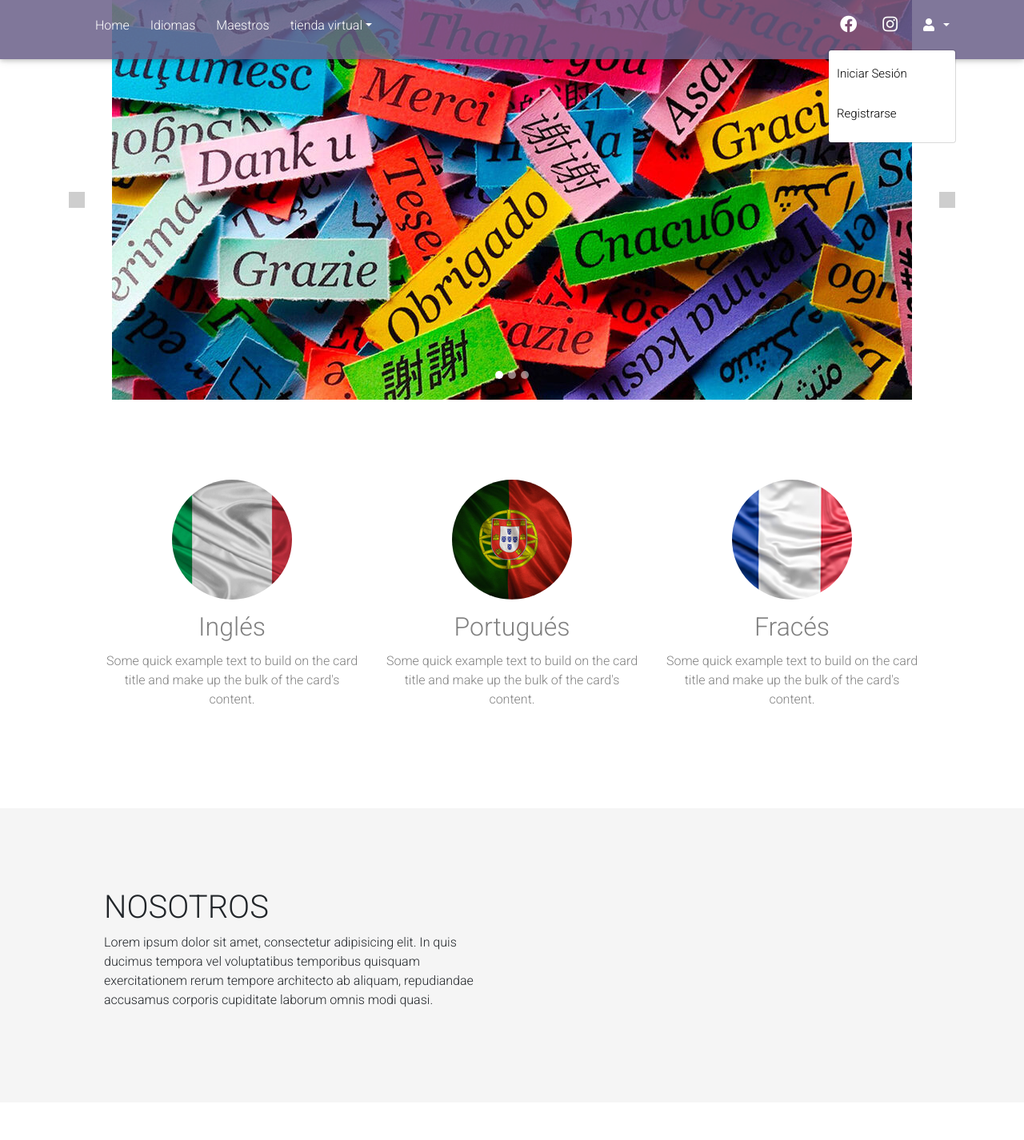
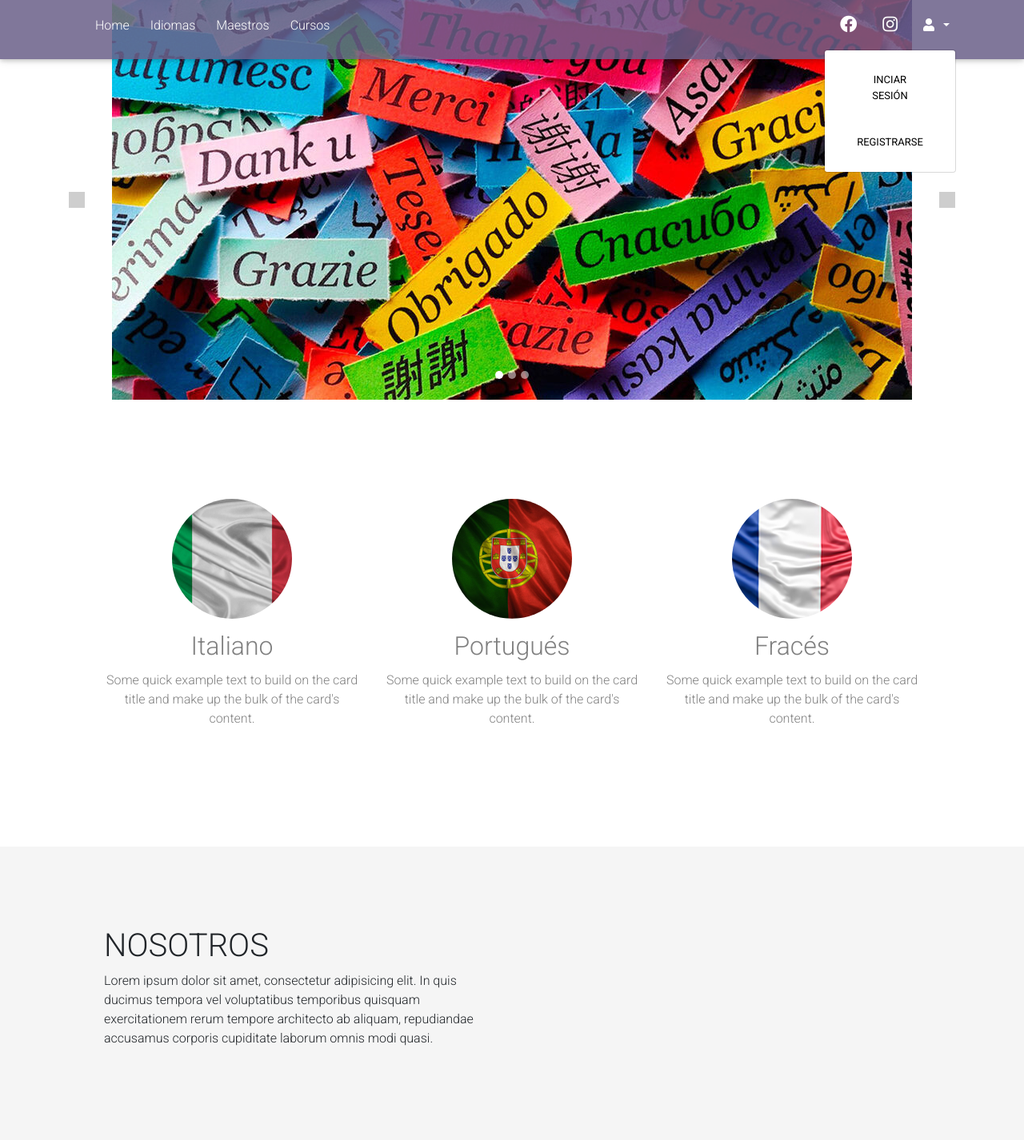
Before and after one commit to Cospina98/Train-your-brain, a PHP site: page / in a window 1280 px wide, after a click that opens the changed part. Shown: the top 1426 px of the page at 80% size. Run offline with PHP 8.4, Linux system fonts and the light colour scheme; some libraries are stand-ins or nearby versions; grey boxes are pictures that could not be loaded.

Commit message:
Se agrega el registro y el inicio de sesión

```diff
--- a/index.php
+++ b/index.php
@@ -41,11 +41,8 @@
           <li class="nav-item">
             <a class="nav-link" href="#maestros">Maestros</a>
           </li>
-          <li class="nav-item dropdown">
-            <a class="nav-link dropdown-toggle" id="desplegabletienda" role="button" data-toggle="dropdown" aria-haspopup="true" aria-expanded="false">tienda virtual</a>
-            <div class="dropdown-menu" aria-labelledby="desplegabletienda">
-              <a class="dropdown-item" href="carrito.html" target="_blank">Carrito</a>
-            </div>
+          <li class="nav-item">
+            <a class="nav-link" href="cursos.html" target="_blank">Cursos</a>
           </li>
         </ul>
 
@@ -65,8 +62,9 @@
               <i class="fas fa-user"></i>
             </a>
             <div class="dropdown-menu dropdown-menu-right dropdown-default" aria-labelledby="navbarDropdownMenuLink-333">
-              <a class="dropdown-item" href="#">Iniciar Sesión</a>
-              <a class="dropdown-item" href="#">Registrarse</a>
+              <button type="button" class="btn btn-link" data-toggle="modal" data-target="#exampleModal">
+                Inciar sesión</button>
+              <button type="button" class="btn btn-link" data-toggle="modal" data-target="#exampleModal1">Registrarse</button>
             </div>
           </li>
         </ul>
@@ -75,9 +73,105 @@
   </nav>
 
 
+
+  <div class="modal fade" id="exampleModal" tabindex="-1" aria-labelledby="exampleModalLabel" aria-hidden="true">
+    <div class="modal-dialog">
+      <div class="modal-content">
+        <div class="modal-header">
+          <button type="button" class="close" data-dismiss="modal" aria-label="Close">
+            <span aria-hidden="true">&times;</span>
+          </button>
+        </div>
+        <div class="modal-body">
+          <form class="text-center border border-light p-5" action="#!">
+
+            <p class="h4 mb-4">Sign in</p>
+
+            <input type="email" id="defaultLoginFormEmail" class="form-control mb-4" placeholder="E-mail">
+
+            <input type="password" id="defaultLoginFormPassword" class="form-control mb-4" placeholder="Password">
+
+            <div class="d-flex justify-content-around">
+              <div>
+                <div class="custom-control custom-checkbox">
+                  <input type="checkbox" class="custom-control-input" id="defaultLoginFormRemember">
+                  <label class="custom-control-label" for="defaultLoginFormRemember">Remember me</label>
+                </div>
+              </div>
+              <div>
+                <a href="">Forgot password?</a>
+              </div>
+            </div>
+
+            <button class="btn btn-info btn-block my-4 btn-secondary" type="submit">Sign in</button>
+
+            <p>Not a member?
+              <a href="">Register</a>
+            </p>
+
+          </form>
+        </div>
+
+      </div>
+    </div>
+  </div>
+
+
+
+  <div class="modal fade" id="exampleModal1" tabindex="-1" aria-labelledby="exampleModalLabel1" aria-hidden="true">
+    <div class="modal-dialog">
+      <div class="modal-content">
+        <div class="modal-header">
+          <button type="button" class="close" data-dismiss="modal" aria-label="Close">
+            <span aria-hidden="true">&times;</span>
+          </button>
+        </div>
+        <div class="modal-body">
+          <form class="text-center border border-light p-5" action="#!">
+
+            <p class="h4 mb-4">Sign up</p>
+
+            <div class="form-row mb-4">
+              <div class="col">
+                <input type="text" id="defaultRegisterFormFirstName" class="form-control" placeholder="First name">
+              </div>
+              <div class="col">
+                <input type="text" id="defaultRegisterFormLastName" class="form-control" placeholder="Last name">
+              </div>
+            </div>
+
+            <input type="email" id="defaultRegisterFormEmail" class="form-control mb-4" placeholder="E-mail">
+
+            <input type="password" id="defaultRegisterFormPassword" class="form-control" placeholder="Password" aria-describedby="defaultRegisterFormPasswordHelpBlock">
+            <small id="defaultRegisterFormPasswordHelpBlock" class="form-text text-muted mb-4">
+              At least 8 characters and 1 digit
+            </small>
+
+            <input type="password" id="defaultRegisterFormPassword" class="form-control" placeholder="Password" aria-describedby="defaultRegisterFormPasswordHelpBlock">
+            <small id="defaultRegisterFormPasswordHelpBlock" class="form-text text-muted mb-4">
+              At least 8 characters and 1 digit
+            </small>
+            <input type="text" id="defaultRegisterPhonePassword" class="form-control" placeholder="Phone number" aria-describedby="defaultRegisterFormPhoneHelpBlock">
+            <small id="defaultRegisterFormPhoneHelpBlock" class="form-text text-muted mb-4">
+              Optional - for two step authentication
+            </small>
+
+
+            <button class="btn btn-info my-4 btn-block btn-secondary" type="submit">Sign in</button>
+
+
+            <hr>
+
+
+          </form>
+        </div>
+
+      </div>
+    </div>
+  </div>
+
   <!-- CARRUSEL -->
-  <!--
-<center><div class="container-sm"> -->
+
   <div id="carouselExampleIndicators" class="carousel slide carousel-fade" data-ride="carousel">
     <ol class="carousel-indicators">
       <li data-target="#carouselExampleIndicators" data-slide-to="0" class="active"></li>
@@ -105,19 +199,15 @@
     </a>
   </div>
 
-  <!-- </div>
-</center> -->
-
-
   <!-- CARRUSEL MULTIPLE DE SERVICIOS -->
 
 
 
-  <div class="container" id="idiomas">
+  <div class="container py-4" id="idiomas">
     <div class="row">
       <div class="col-lg-4 ">
         <a href="" target="_blank"><img class="card-img-top rounded-circle example hoverable" src="imagenes/italiano.jpg"></a>
-        <h2 class="card-title">Inglés</h2>
+        <h2 class="card-title">Italiano</h2>
         <p class="card-text">Some quick example text to build on the card title and make up the bulk of the
           card's content.</p>
       </div>
```
Also changed, not shown: cursos.html (renamed from carrito.html, +5 -5 lines).
